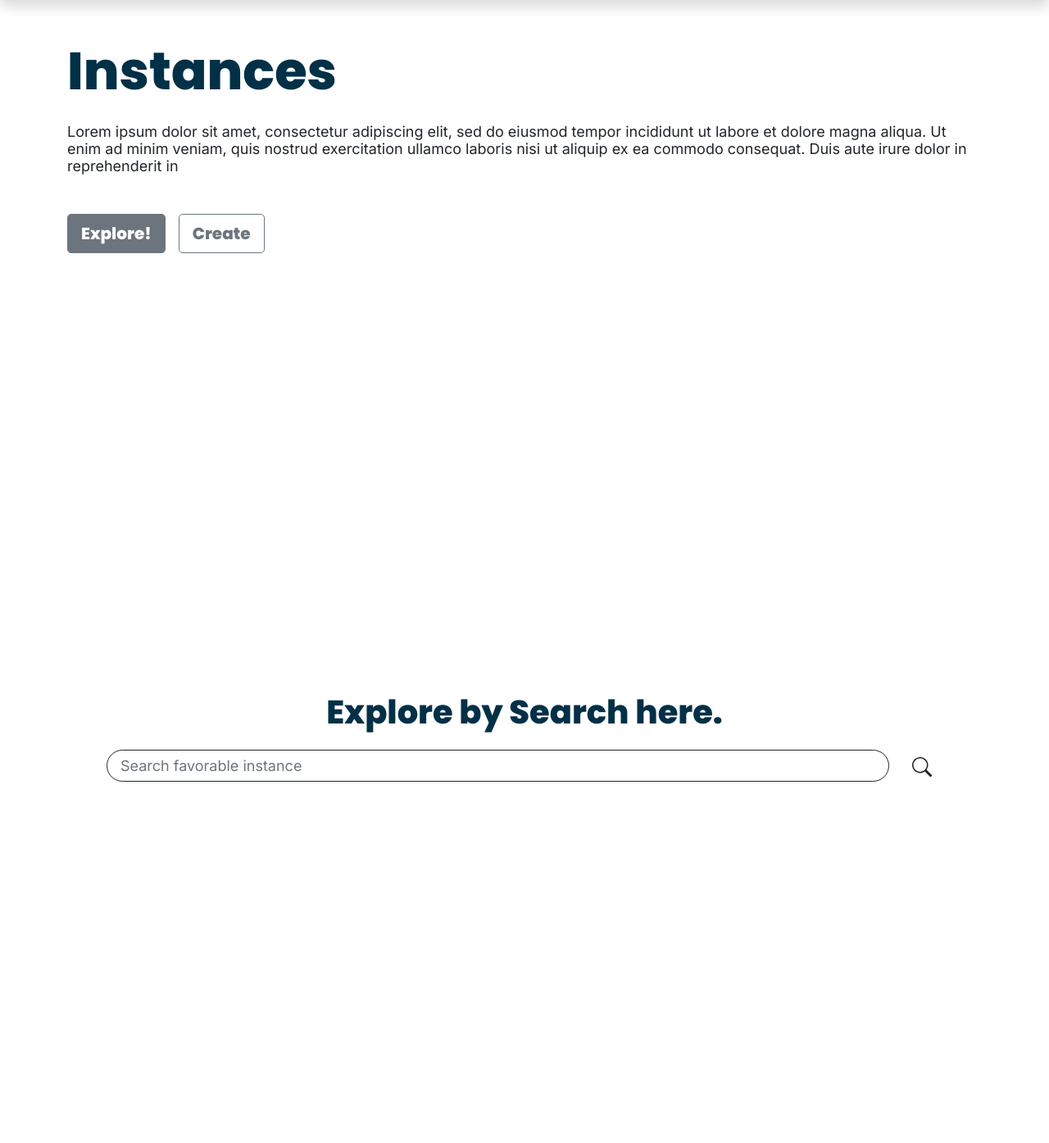
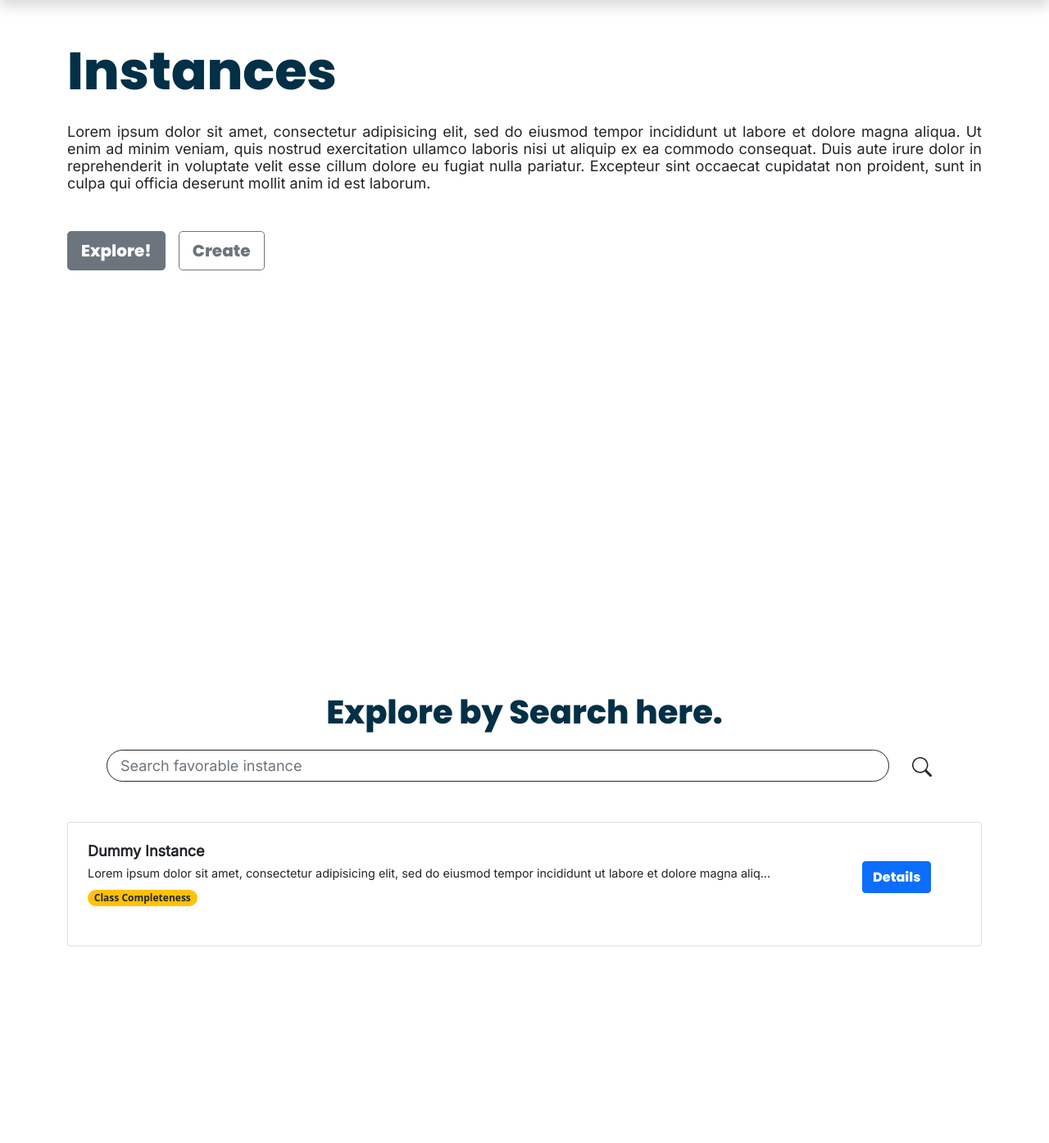
Before and after one commit to JillyCS15/sock-mirror, a Django app: page /instance in a window 1280 px wide. Shown: the part 57-1452 px from the top of the page at 82% size. Run offline with Django 3.2, Linux system fonts and the light colour scheme; some libraries are stand-ins or nearby versions.

Commit message:
instance: create result page

```diff
--- a/instance/templates/main/instance-page.html
+++ b/instance/templates/main/instance-page.html
@@ -23,10 +23,8 @@
     <div class="container">
       <div class="d-flex flex-column pt-5">
         <div class="fw-bold main-title pt-5 mb-3">Instances</div>
-        <div class="subtitle mb-5">
-          Lorem ipsum dolor sit amet, consectetur adipiscing elit, sed do eiusmod tempor incididunt
-          ut labore et dolore magna aliqua. Ut enim ad minim veniam, quis nostrud exercitation ullamco
-          laboris nisi ut aliquip ex ea commodo consequat. Duis aute irure dolor in reprehenderit in
+        <div class="subtitle mb-5 text-justify">
+          {% lorem %}
         </div>
         <div class="d-flex justify-content-start">
           <a type="button" class="btn btn-lg btn-secondary button-font fs-5" href="#list-instances">Explore!</a>
@@ -55,7 +53,7 @@
                     </button>
                     <ul class="dropdown-menu" style="width: 100%;">
                       <li><div class="dropdown-header details text-dark fw-bolder">Class Completeness</div></li>
-                      <li><a class="dropdown-item details" href="#">Pattern 1</a></li>
+                      <li><a class="dropdown-item details" onclick="change_text('Test\tTest')">Pattern 1</a></li>
                       <li><a class="dropdown-item details" href="#">Pattern 2</a></li>
                       <li><hr class="dropdown-divider"></li>
                       <li><div class="dropdown-header details text-dark fw-bolder">Entity Completeness</div></li>
@@ -77,7 +75,7 @@ hello
               <div class="mb-3">
                 <label class="form-label details text-dark fw-bolder mb-1">Example textarea</label>
                 <div class="details text-secondary mb-2">Press <b>Shift</b> + <b>Tab</b> for indentation</div>
-                <textarea class="form-control code" rows="15"></textarea>
+                <textarea class="form-control code" id="shacl-text" rows="15"></textarea>
               </div>
             </div>
           </div>
@@ -96,7 +94,7 @@ hello
       <div class="heading text-center pt-5 mb-3">Explore by Search here.</div>
 
       <!-- source: https://mdbootstrap.com/docs/standard/forms/search/#:~:text=Bootstrap%205%20Search%20component,select%2C%20sidenav%20and%20many%20more. -->
-      <div class="input-group rounded d-flex align-items-center px-5">
+      <div class="input-group rounded d-flex align-items-center px-5 mb-5">
         <input type="search" class="form-control rounded-pill border-dark subtitle text-secondary px-3 py-2 me-3" placeholder="Search favorable instance" aria-label="Search" aria-describedby="search-addon" />
         <button class="btn btn-white">
           <svg xmlns="http://www.w3.org/2000/svg" width="24" height="24" fill="currentColor" class="bi bi-search" viewBox="0 0 16 16">
@@ -104,25 +102,55 @@ hello
           </svg>
         </button>
       </div>
+
+      <!-- Result -->
+      <div class="card p-4">
+        <div class="card-body row p-0 mb-3">
+          <div class="col col-lg-10">
+            <div class="subtitle fw-bolder mb-2">Dummy Instance</div>
+            <div class="details text-truncate pe-5 mb-2">
+              {% lorem %}
+            </div>
+            <span class="badge rounded-pill bg-warning text-dark mb-2">Class Completeness</span>
+          </div>
+          <div class="col col-lg-2 d-flex justify-content-center align-self-center">
+            <button class="btn btn-primary button-font" type="button" data-bs-toggle="collapse" data-bs-target="#collapseExample" aria-expanded="false" aria-controls="collapseExample">
+              Details
+            </button>
+          </div>
+        </div>
+        <div class="collapse" id="collapseExample">
+          <div class="card card-body bg-light">
+            Some placeholder content for the collapse component. This panel is hidden by default but revealed when the user activates the relevant trigger.
+          </div>
+        </div>
+      </div>
     </div>
   </div>
 {% endblock content %}
 
 {% block script %}
   <script>
-    const textarea = document.querySelector('textarea')
+    // source: https://benborgers.com/posts/textarea-tab
+    const textarea = document.getElementById('shacl-text')
 
     textarea.addEventListener('keydown', (e) => {
       if (e.shiftKey && e.keyCode == 9) {
         e.preventDefault()
 
         textarea.setRangeText(
-          '  ',
+          '\t',
           textarea.selectionStart,
           textarea.selectionStart,
           'end'
         )
       }
     })
+
+    // TODO: copy pattern to textarea
+    const change_text = (val) => {
+      console.log("masuk :)")
+      textarea.value = val;
+    }
   </script>
 {% endblock script %}
--- a/main/templates/main/home.html
+++ b/main/templates/main/home.html
@@ -49,11 +49,7 @@
       <div class="d-flex flex-column align-items-center full-screen">
         <div class="heading">What is SoCK?</div>
         <div class="subtitle text-center px-5 mb-4">
-          Lorem ipsum dolor sit amet, consectetur adipiscing elit, sed do eiusmod tempor incididunt
-          ut labore et dolore magna aliqua. Ut enim ad minim veniam, quis nostrud exercitation ullamco
-          laboris nisi ut aliquip ex ea commodo consequat. Duis aute irure dolor in reprehenderit in
-          voluptate velit esse cillum dolore eu fugiat nulla pariatur. Excepteur sint occaecat cupidatat
-          non proident, sunt in culpa qui officia deserunt mollit anim id est laborum.
+          {% lorem %}
         </div>
         <iframe width="560" height="315" src="https://www.youtube.com/embed/mmQl6VGvX-c" title="YouTube video player" frameborder="0" allow="accelerometer; autoplay; clipboard-write; encrypted-media; gyroscope; picture-in-picture" allowfullscreen></iframe>
       </div>
--- a/pattern/templates/main/pattern-page.html
+++ b/pattern/templates/main/pattern-page.html
@@ -27,10 +27,8 @@
     <div class="container">
       <div class="d-flex flex-column pt-5">
         <div class="fw-bold main-title pt-5 mb-3">Pattern</div>
-        <div class="subtitle mb-5">
-          Lorem ipsum dolor sit amet, consectetur adipiscing elit, sed do eiusmod tempor incididunt
-          ut labore et dolore magna aliqua. Ut enim ad minim veniam, quis nostrud exercitation ullamco
-          laboris nisi ut aliquip ex ea commodo consequat. Duis aute irure dolor in reprehenderit in
+        <div class="subtitle text-justify mb-5">
+          {% lorem %}
         </div>
         {% if is_admin %}
         <div class="btn btn-primary button-font d-flex align-self-start align-items-center mb-5">
```
Also changed, not shown: static/css/style.css (line endings or trailing spaces).
